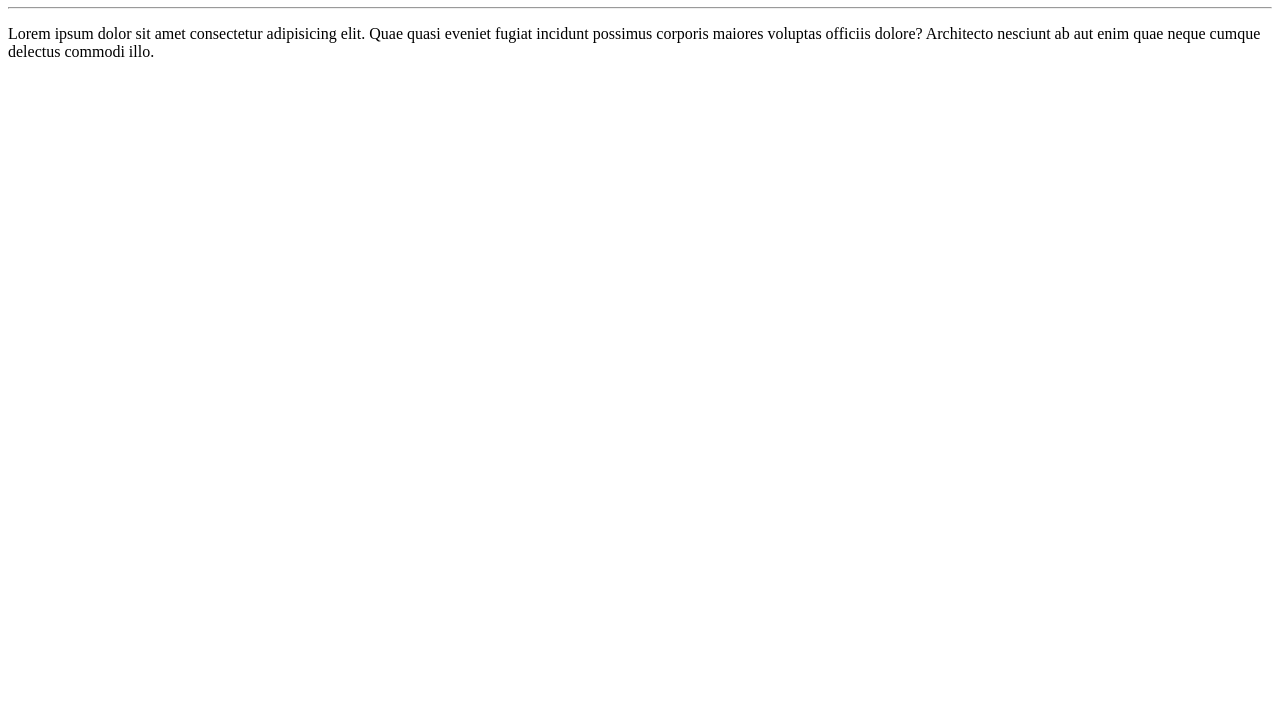
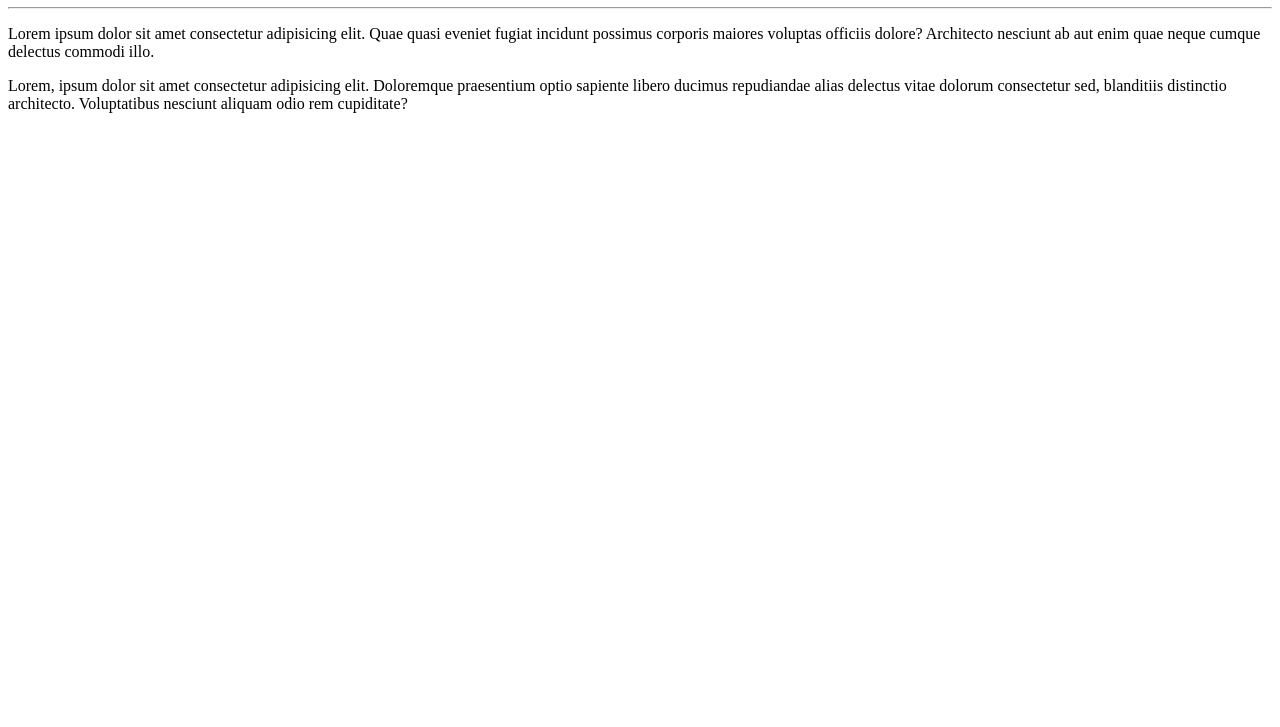
Before and after one commit to AnaKnis/Ola_Mundo, a plain HTML site: page site-exemplo/index.html in a window 1280 px wide. Shown: the part 73-800 px from the top of the page. Drawn offline with Linux system fonts and the light colour scheme.

Commit message:
Update index.html

```diff
--- a/site-exemplo/index.html
+++ b/site-exemplo/index.html
@@ -10,5 +10,6 @@
     <h1>Olá, Mundo!</h1>
         <hr>
     <p>Lorem ipsum dolor sit amet consectetur adipisicing elit. Quae quasi eveniet fugiat incidunt possimus corporis maiores voluptas officiis dolore? Architecto nesciunt ab aut enim quae neque cumque delectus commodi illo.</p>
+    <p>Lorem, ipsum dolor sit amet consectetur adipisicing elit. Doloremque praesentium optio sapiente libero ducimus repudiandae alias delectus vitae dolorum consectetur sed, blanditiis distinctio architecto. Voluptatibus nesciunt aliquam odio rem cupiditate?</p>
 </body>
 </html>
```
